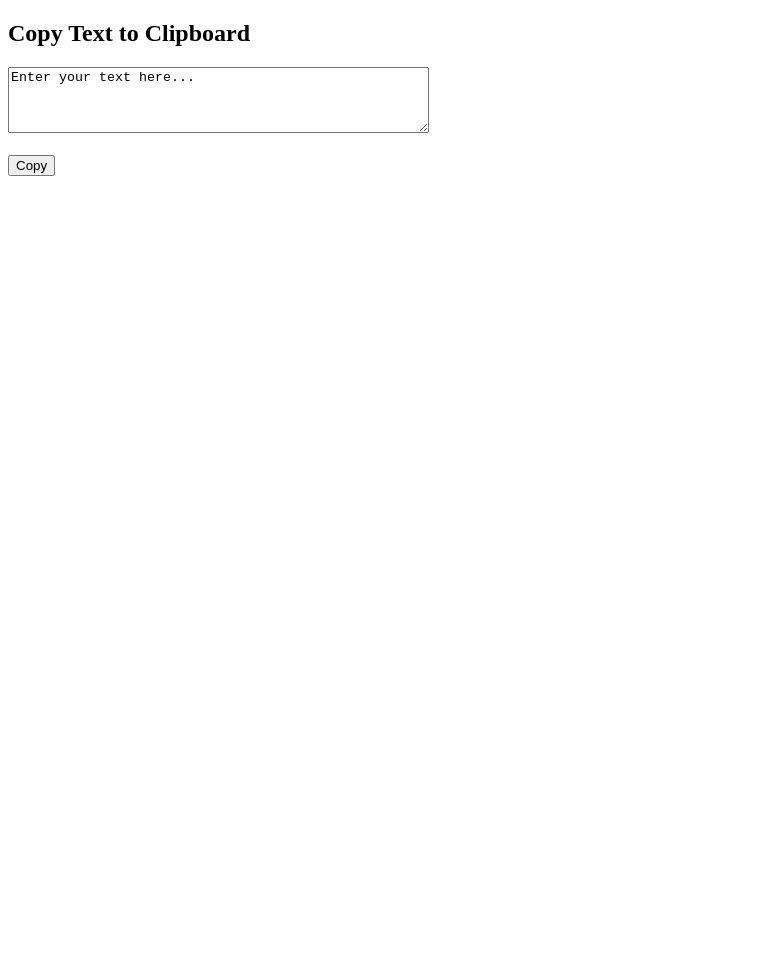
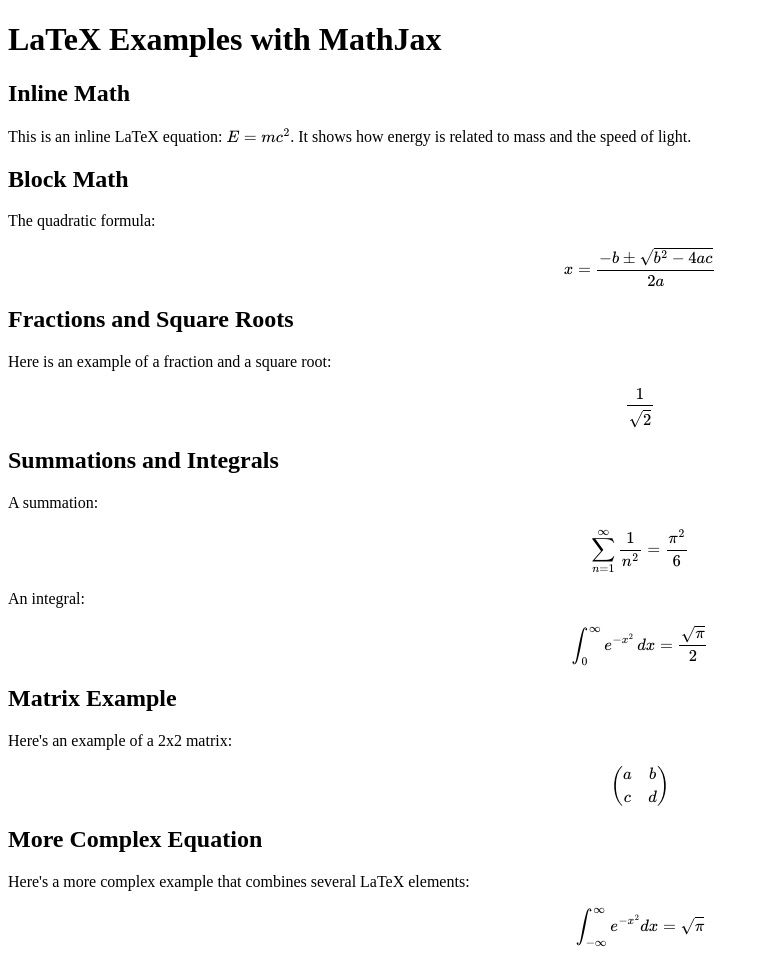
Before and after one commit to s1scottd/s1scottd.github.io, a plain HTML site: page index.html in a window 1280 px wide. Shown: the whole page, without its empty margins (0-769 px from the left). Before the commit the page ends 800 px from the top, so only its background shows below. Drawn offline with nearby package versions, Linux system fonts and the light colour scheme.

Commit message:
Trying some LaTex commands in the index.html'

```diff
--- a/index.html
+++ b/index.html
@@ -1,4 +1,4 @@
-<!DOCTYPE html>
+<!-- <!DOCTYPE html>
 <html lang="en">
 <head>
     <meta charset="UTF-8">
@@ -25,4 +25,74 @@
     <button onclick="copyToClipboard()">Copy</button>
 
 </body>
+</html> -->
+<!DOCTYPE html>
+<html lang="en">
+<head>
+    <meta charset="UTF-8">
+    <meta name="viewport" content="width=device-width, initial-scale=1.0">
+    <title>LaTeX in HTML with MathJax</title>
+
+    <!-- Include MathJax library -->
+    <script src="https://polyfill.io/v3/polyfill.min.js?features=es6"></script>
+    <script id="MathJax-script" async src="https://cdn.jsdelivr.net/npm/mathjax@3/es5/tex-mml-chtml.js"></script>
+
+</head>
+<body>
+
+    <h1>LaTeX Examples with MathJax</h1>
+
+    <h2>Inline Math</h2>
+    <p>
+        This is an inline LaTeX equation: \( E = mc^2 \). It shows how energy is related to mass and the speed of light.
+    </p>
+
+    <h2>Block Math</h2>
+    <p>
+        The quadratic formula:
+    </p>
+    <p>
+        $$x = \frac{-b \pm \sqrt{b^2 - 4ac}}{2a}$$
+    </p>
+
+    <h2>Fractions and Square Roots</h2>
+    <p>
+        Here is an example of a fraction and a square root:
+    </p>
+    <p>
+        $$\frac{1}{\sqrt{2}}$$
+    </p>
+
+    <h2>Summations and Integrals</h2>
+    <p>
+        A summation:
+    </p>
+    <p>
+        $$\sum_{n=1}^{\infty} \frac{1}{n^2} = \frac{\pi^2}{6}$$
+    </p>
+
+    <p>
+        An integral:
+    </p>
+    <p>
+        $$\int_0^\infty e^{-x^2} \, dx = \frac{\sqrt{\pi}}{2}$$
+    </p>
+
+    <h2>Matrix Example</h2>
+    <p>
+        Here's an example of a 2x2 matrix:
+    </p>
+    <p>
+        $$\begin{pmatrix} a & b \\ c & d \end{pmatrix}$$
+    </p>
+
+    <h2>More Complex Equation</h2>
+    <p>
+        Here's a more complex example that combines several LaTeX elements:
+    </p>
+    <p>
+        $$ \int_{-\infty}^{\infty} e^{-x^2} dx = \sqrt{\pi} $$
+    </p>
+
+</body>
 </html>
```
